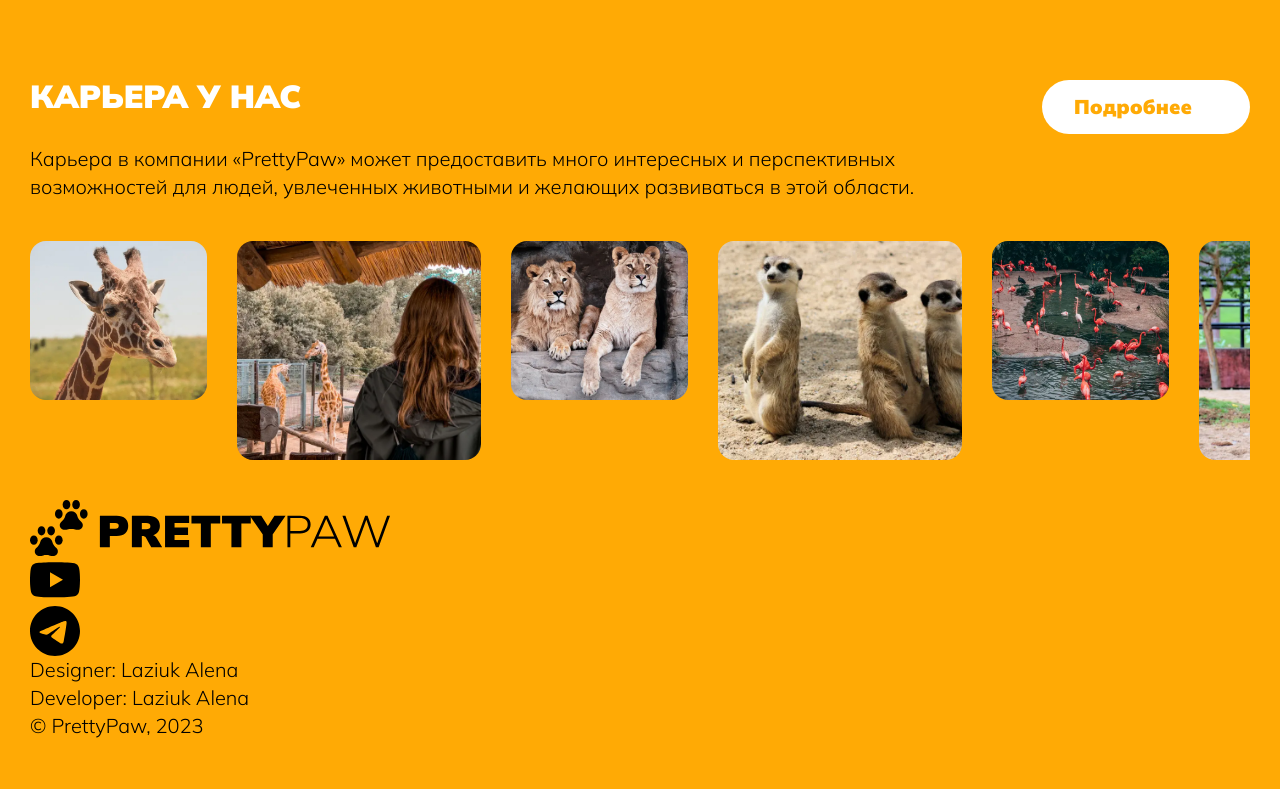
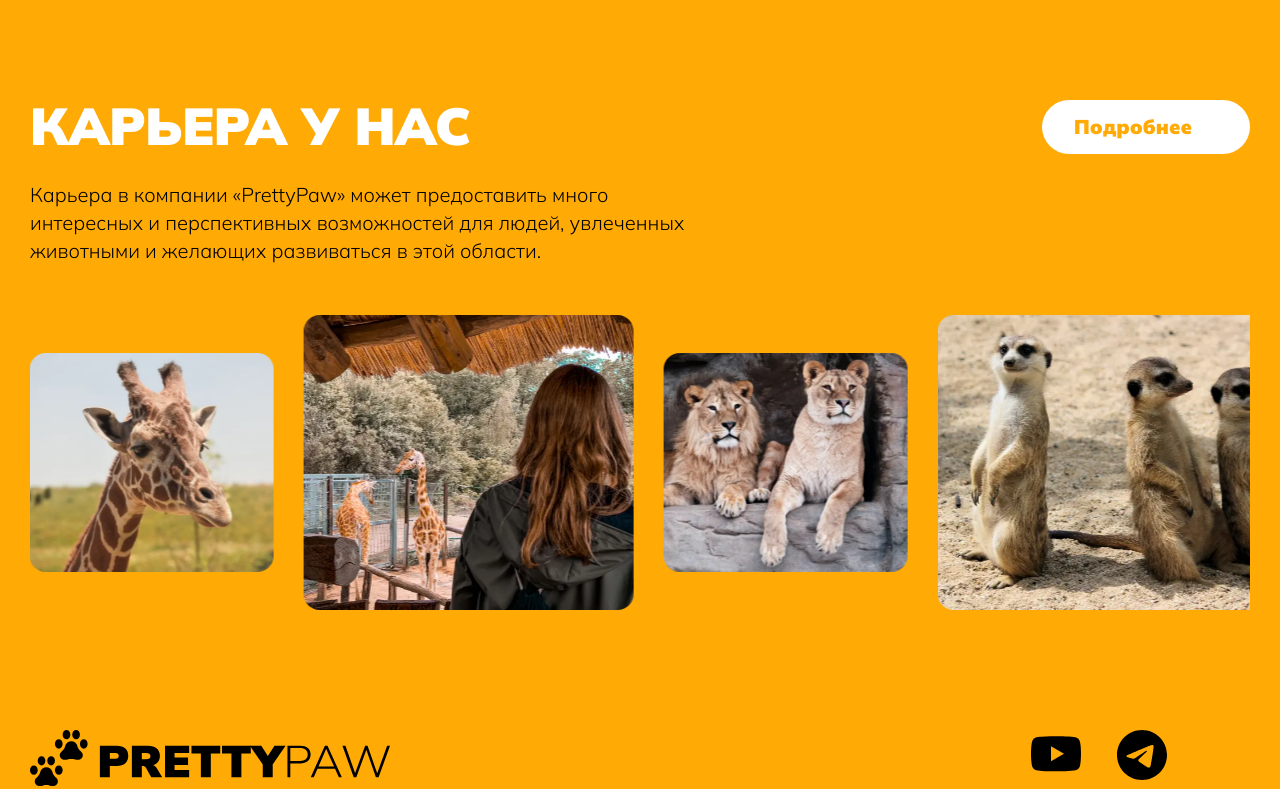
Before and after one commit to LaziukAlena/prettyPaw, a website built with webpack: page src/index.html in a window 1280 px wide. Shown: the part 2295-3084 px from the top of the page. Before the commit the page ends 3035 px from the top, so only its background shows below. Built offline with nearby package versions, Linux system fonts and the light colour scheme; files whose address does not match are found by name.

Commit message:
footer career

```diff
--- a/src/style/_career.scss
+++ b/src/style/_career.scss
@@ -1,7 +1,12 @@
 @use "./var" as *;
 .career {
+  overflow-x: hidden;
   padding-top: 80px;
   padding-bottom: 40px;
+  @include lg {
+    padding-top: 100px;
+    padding-bottom: 100px;
+  }
 
   &__content {
     margin-bottom: 40px;
@@ -13,6 +18,15 @@
       grid-template-areas:
         "title link"
         "description .";
+    }
+
+    @include lg {
+      gap: 27px 31px;
+      margin-bottom: 50px;
+    }
+
+    @include xl {
+      grid-template-columns: 690px min-content;
     }
   }
 
@@ -27,6 +41,10 @@
     @include md {
       grid-area: title;
       margin-bottom: 0;
+    }
+
+    @include lg {
+      font-size: 52px;
     }
   }
 
@@ -46,18 +64,31 @@
   }
 
   &__slider {
+    overflow-y: visible;
   }
 
   &__image-list {
   }
 
   &__image-item {
+    height: unset;
+    display: flex;
+    align-items: center;
     @include md {
       &:nth-child(odd) {
-        width: 244px;
+        width: 34%;
       }
       &:nth-child(even) {
-        width: 177px;
+        width: 25%;
+      }
+    }
+
+    @include xl {
+      &:nth-child(odd) {
+        width: 27%;
+      }
+      &:nth-child(even) {
+        width: 20%;
       }
     }
   }
--- a/src/style/_footer.scss
+++ b/src/style/_footer.scss
@@ -1,23 +1,70 @@
+@use "./var" as *;
 .footer {
+  padding-top: 20px;
+  padding-bottom: 30px;
   &__container {
+    @include sm {
+      display: grid;
+      gap: 40px;
+      grid-template-columns: 1fr max-content;
+    }
+
+    @include lg {
+      gap: 72px;
+    }
   }
 
   &__logo {
+    width: 200px;
+    margin-bottom: 32px;
+    @include sm {
+      margin-bottom: 0;
+    }
+
+    @include lg {
+      width: 360px;
+    }
   }
 
   &__social-list {
+    display: flex;
+    gap: 16px;
+    margin-bottom: 52px;
+    @include sm {
+      margin-bottom: 0;
+    }
+
+    @include lg {
+      gap: 36px;
+    }
   }
 
   &__social-item {
   }
 
   &__social-link {
+    display: block;
+    width: 36px;
+    @include lg {
+      width: 50px;
+    }
   }
 
   &__developers {
+    margin-bottom: 52px;
+    line-height: 1;
+
+    @include sm {
+      order: 2;
+      margin-bottom: 0;
+    }
   }
 
   &__developer {
+    margin-bottom: 19px;
+    &:last-child {
+      margin-bottom: 0;
+    }
   }
 
   &__copyright {
```
